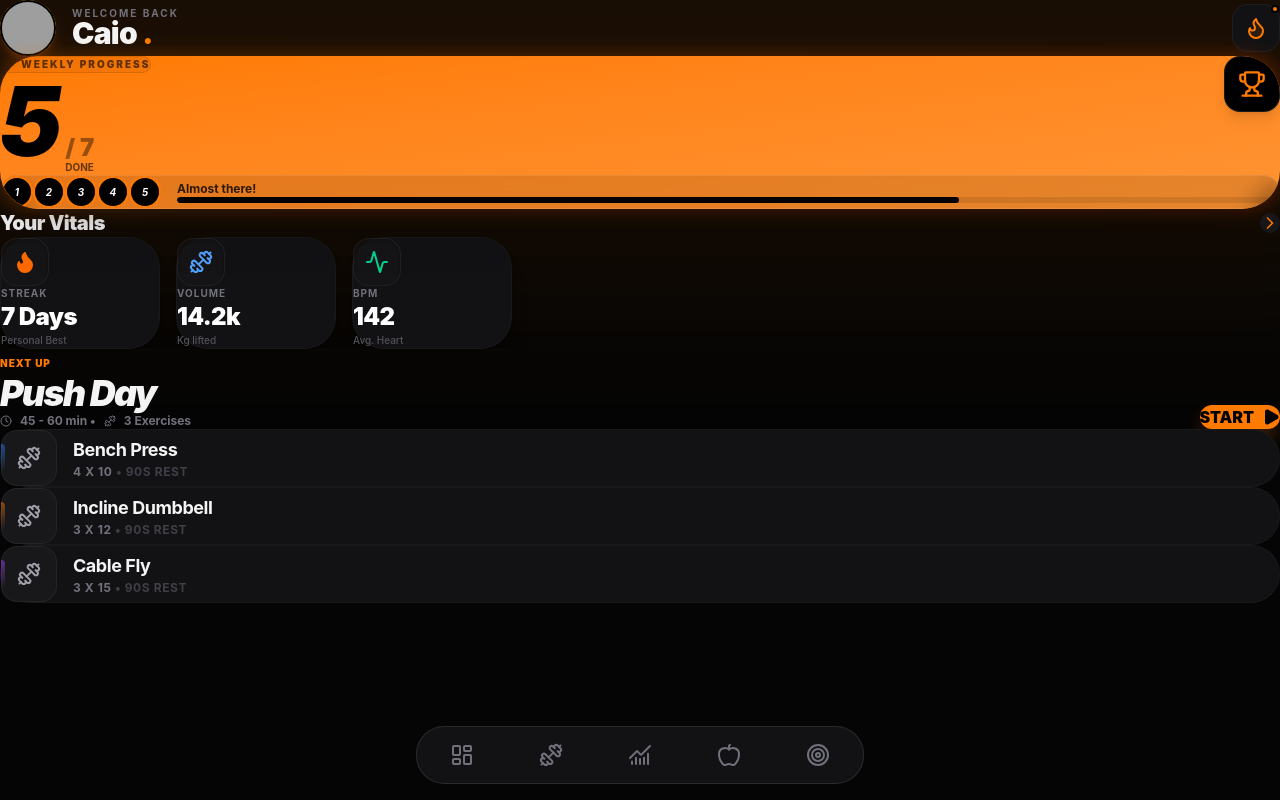
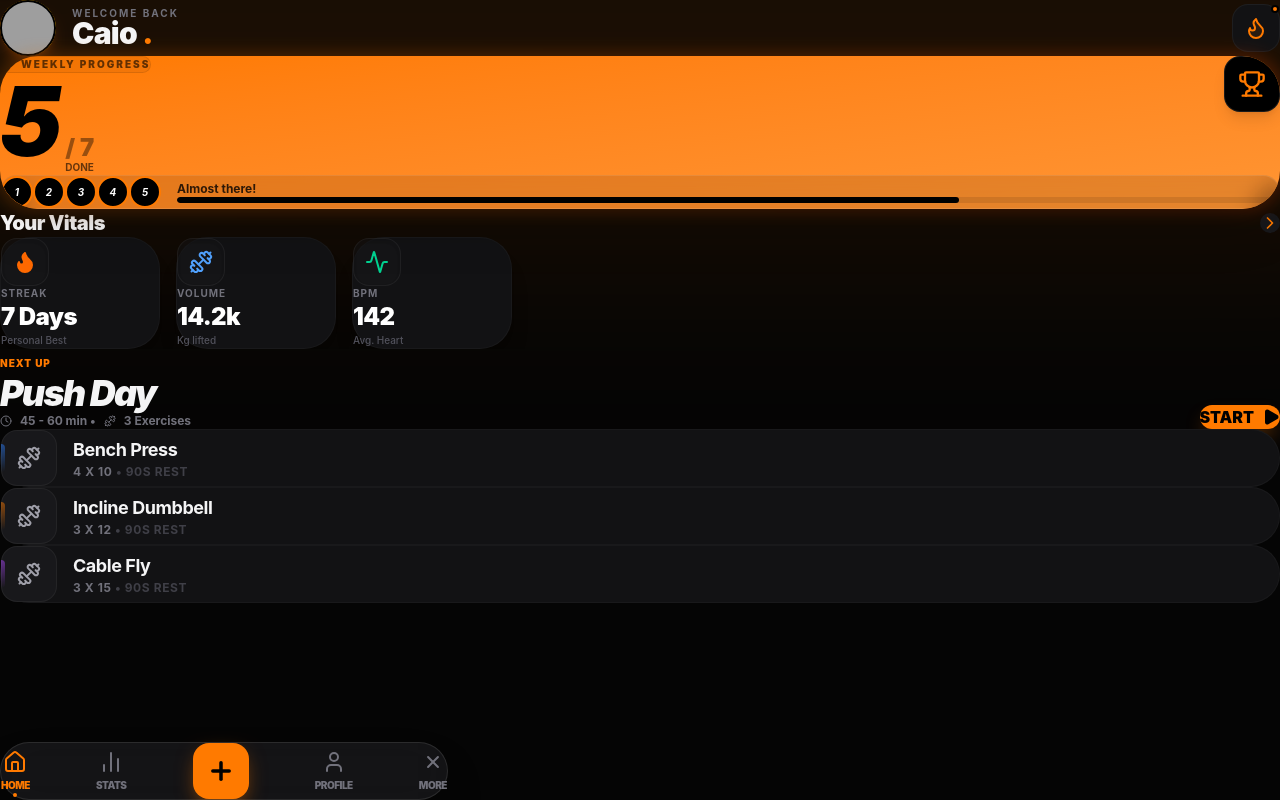
Before and after one commit to CaioSantos280/nexus, a React (Vite) app: page / in a window 1280 px wide. Built offline with nearby package versions, Linux system fonts and the light colour scheme; grey boxes are pictures that could not be loaded; the HTML template or start-up script is replaced by a standard one.

Commit message:
att rapida

```diff
--- a/src/components/dashboard/BottomBar.tsx
+++ b/src/components/dashboard/BottomBar.tsx
@@ -1,75 +1,54 @@
-import {
-  LayoutDashboard,
-  Dumbbell,
-  ChartNoAxesCombined,
-  Apple,
- Target,
-} from "lucide-react";
+import { Home, BarChart2, User, Plus } from "lucide-react";
+import { motion } from "framer-motion";
 
-const links = [
-  {
-    icon: LayoutDashboard,
-  },
-  {
-    icon: Dumbbell,
-  },
-  {
-    icon: ChartNoAxesCombined,
-  },
-  {
-    icon: Apple,
-  },
-  {
-    icon: Target,
-  },
-];
+type Props = {
+  activeTab: string;
+  isTraining: boolean;
+};
 
-export default function BottomBar() {
+export default function BottomBar({ activeTab, isTraining }: Props) {
+  // Se estiver treinando, a gente esconde a barra para foco total
+  if (isTraining) return null;
+
   return (
-    <nav
-      className="
-        fixed
-        bottom-4
-        left-1/2
-        z-50
-        flex
-        w-[92%]
-        max-w-md
-        -translate-x-1/2
-        items-center
-        justify-around
-        rounded-[28px]
-        border
-        border-white/10
-        bg-[#151518]/90
-        p-3
-        backdrop-blur-xl
-      "
-    >
-      {links.map((link, index) => {
-        const Icon = link.icon;
+    <div className="fixed bottom-0 left-0 right-0 z-50 px-6 pb-8 pt-4">
+      <nav className="mx-auto flex max-w-md items-center justify-between rounded-[32px] border border-white/10 bg-zinc-900/80 p-2 backdrop-blur-xl shadow-2xl">
 
-        return (
-          <button
-            key={index}
-            className="
-              flex
-              h-14
-              w-14
-              items-center
-              justify-center
-              rounded-2xl
-              text-zinc-500
-              transition-all
-              duration-300
-              hover:bg-[#1d1d21]
-              hover:text-[#ff7a00]
-            "
-          >
-            <Icon size={24} />
-          </button>
-        );
-      })}
-    </nav>
+        <TabItem icon={<Home size={24} />} active={activeTab === "home"} label="Home" />
+        <TabItem icon={<BarChart2 size={24} />} active={activeTab === "stats"} label="Stats" />
+
+        {/* Botão de Adicionar central mais chamativo */}
+        <motion.button
+          whileTap={{ scale: 0.9 }}
+          className="flex h-14 w-14 items-center justify-center rounded-2xl bg-[#ff7a00] text-black shadow-[0_8px_20px_-4px_rgba(255,122,0,0.5)]"
+        >
+          <Plus size={28} strokeWidth={3} />
+        </motion.button>
+
+        <TabItem icon={<User size={24} />} active={activeTab === "profile"} label="Profile" />
+        <TabItem icon={<Plus size={24} className="rotate-45" />} active={activeTab === "more"} label="More" />
+
+      </nav>
+    </div>
   );
 }
+
+function TabItem({ icon, active, label }: { icon: React.ReactNode; active: boolean; label: string }) {
+  return (
+    <motion.button
+      whileTap={{ scale: 0.9 }}
+      className={`relative flex flex-col items-center gap-1 px-4 py-2 transition-colors ${
+        active ? "text-[#ff7a00]" : "text-zinc-500"
+      }`}
+    >
+      {icon}
+      {active && (
+        <motion.div
+          layoutId="activeTab"
+          className="absolute -bottom-1 h-1 w-1 rounded-full bg-[#ff7a00]"
+        />
+      )}
+      <span className="text-[10px] font-black uppercase tracking-tighter">{label}</span>
+    </motion.button>
+  );
+}
--- a/src/layouts/MainLayout.tsx
+++ b/src/layouts/MainLayout.tsx
@@ -1,4 +1,3 @@
-import BottomBar from "../components/dashboard/BottomBar";
 import { motion, AnimatePresence } from "framer-motion";
 
 export default function MainLayout({ children }: { children: React.ReactNode }) {
@@ -9,7 +8,7 @@ export default function MainLayout({ children }: { children: React.ReactNode })
         <div className="absolute top-[-10%] left-[-20%] w-[140%] h-[40%] rounded-full bg-[#ff7a00]/10 blur-[100px]" />
       </div>
 
-      {/* Container de Scroll com Rubber-Banding suave */}
+      {/* Container de Scroll */}
       <main className="relative z-10 h-full overflow-y-auto overflow-x-hidden px-6 pb-40 pt-12 scroll-smooth">
         <AnimatePresence mode="wait">
           <motion.div
@@ -22,13 +21,6 @@ export default function MainLayout({ children }: { children: React.ReactNode })
           </motion.div>
         </AnimatePresence>
       </main>
-
-      {/* Bottom Navigation com Glassmorphism Pesado */}
-      <div className="fixed bottom-0 left-0 right-0 z-50 px-4 pb-6 pt-10 bg-gradient-to-t from-black via-black/90 to-transparent pointer-events-none">
-        <div className="pointer-events-auto">
-          <BottomBar />
-        </div>
-      </div>
     </div>
   );
 }
--- a/src/pages/Home.tsx
+++ b/src/pages/Home.tsx
@@ -3,15 +3,15 @@ import MainLayout from "../layouts/MainLayout";
 import Topbar from "../components/dashboard/Topbar";
 import TodayWorkout from "../components/dashboard/TodayWorkout";
 import ActiveWorkout from "../components/workout/ActiveWorkout";
+import BottomBar from "../components/dashboard/BottomBar";
 import { motion, AnimatePresence } from "framer-motion";
 import { Flame, Dumbbell, Trophy, ChevronRight, Activity } from "lucide-react";
 
 export default function Home() {
-  // Estado temporário até você configurar o Zustand
   const [isTraining, setIsTraining] = useState(false);
+  const [activeTab, setActiveTab] = useState("home");
 
   return (
-
     <MainLayout>
       <Topbar />
 
@@ -23,12 +23,12 @@ export default function Home() {
             animate={{ opacity: 1, x: 0 }}
             exit={{ opacity: 0, x: -20 }}
           >
-            {/* Botão temporário para voltar (Só pra você testar a UI) */}
+            {/* Botão para voltar e testar a UI */}
             <button
               onClick={() => setIsTraining(false)}
-              className="mb-4 text-xs font-bold text-zinc-500 underline"
+              className="mb-6 text-[10px] font-black uppercase tracking-widest text-zinc-500 hover:text-white transition-colors"
             >
-              ← Back to Dashboard
+              ← Cancel Workout
             </button>
             <ActiveWorkout />
           </motion.div>
@@ -81,7 +81,7 @@ export default function Home() {
 
             {/* Vitals Section */}
             <div className="mt-10 flex items-center justify-between px-2">
-              <h3 className="text-xl font-black tracking-tight">Your Vitals</h3>
+              <h3 className="text-xl font-black tracking-tight text-white">Your Vitals</h3>
               <button className="p-2 bg-zinc-900 rounded-full text-[#ff7a00] active:bg-zinc-800 transition-colors">
                 <ChevronRight size={20} />
               </button>
@@ -108,11 +108,13 @@ export default function Home() {
               />
             </section>
 
-            {/* Botão de Start foi movido para dentro do TodayWorkout ou podemos disparar o setIsTraining(true) dele */}
             <TodayWorkout onStart={() => setIsTraining(true)} />
           </motion.div>
         )}
       </AnimatePresence>
+
+      {/* BottomBar controlada pela Home para evitar erros de Prop */}
+      <BottomBar activeTab={activeTab} isTraining={isTraining} />
     </MainLayout>
   );
 }
```
